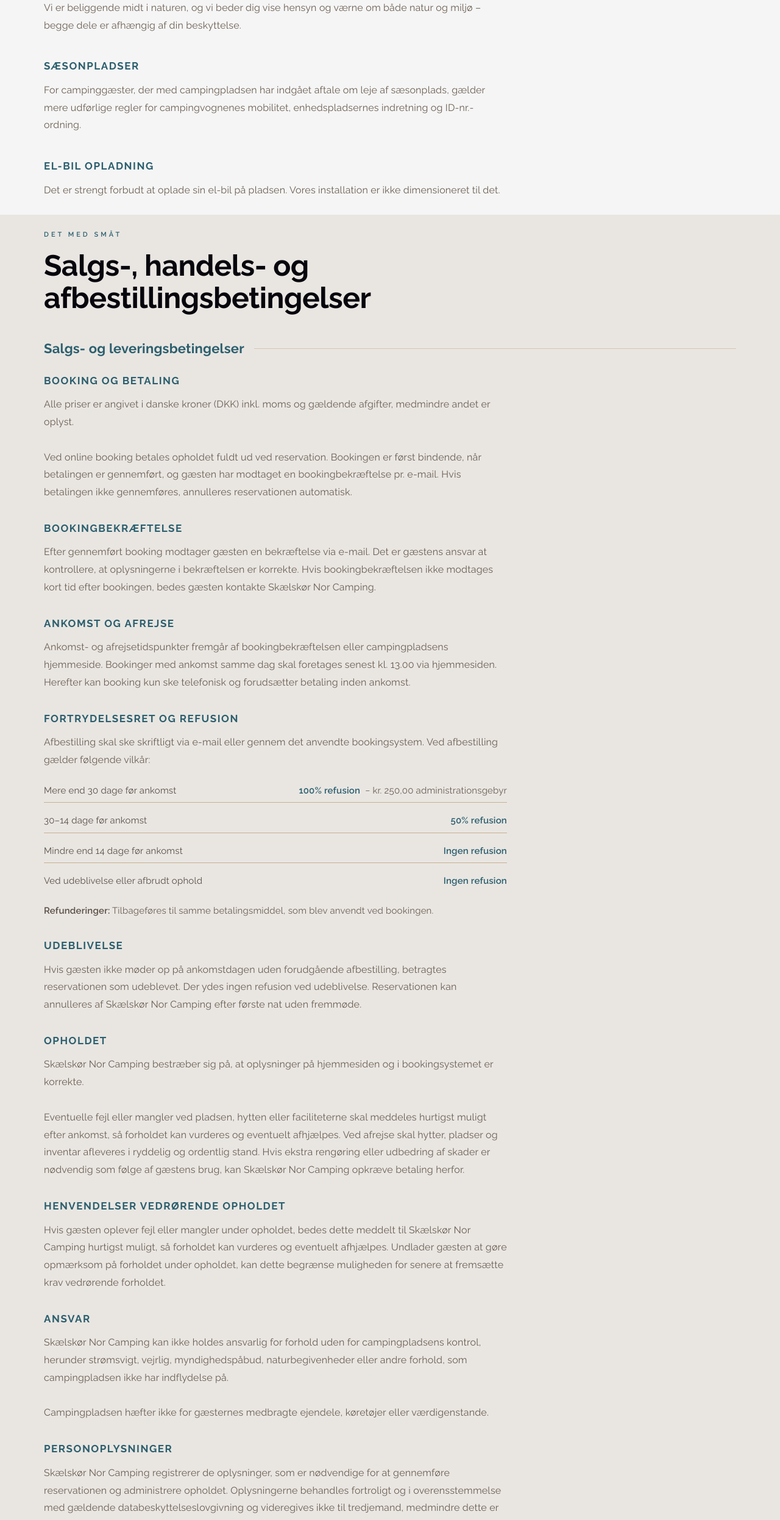
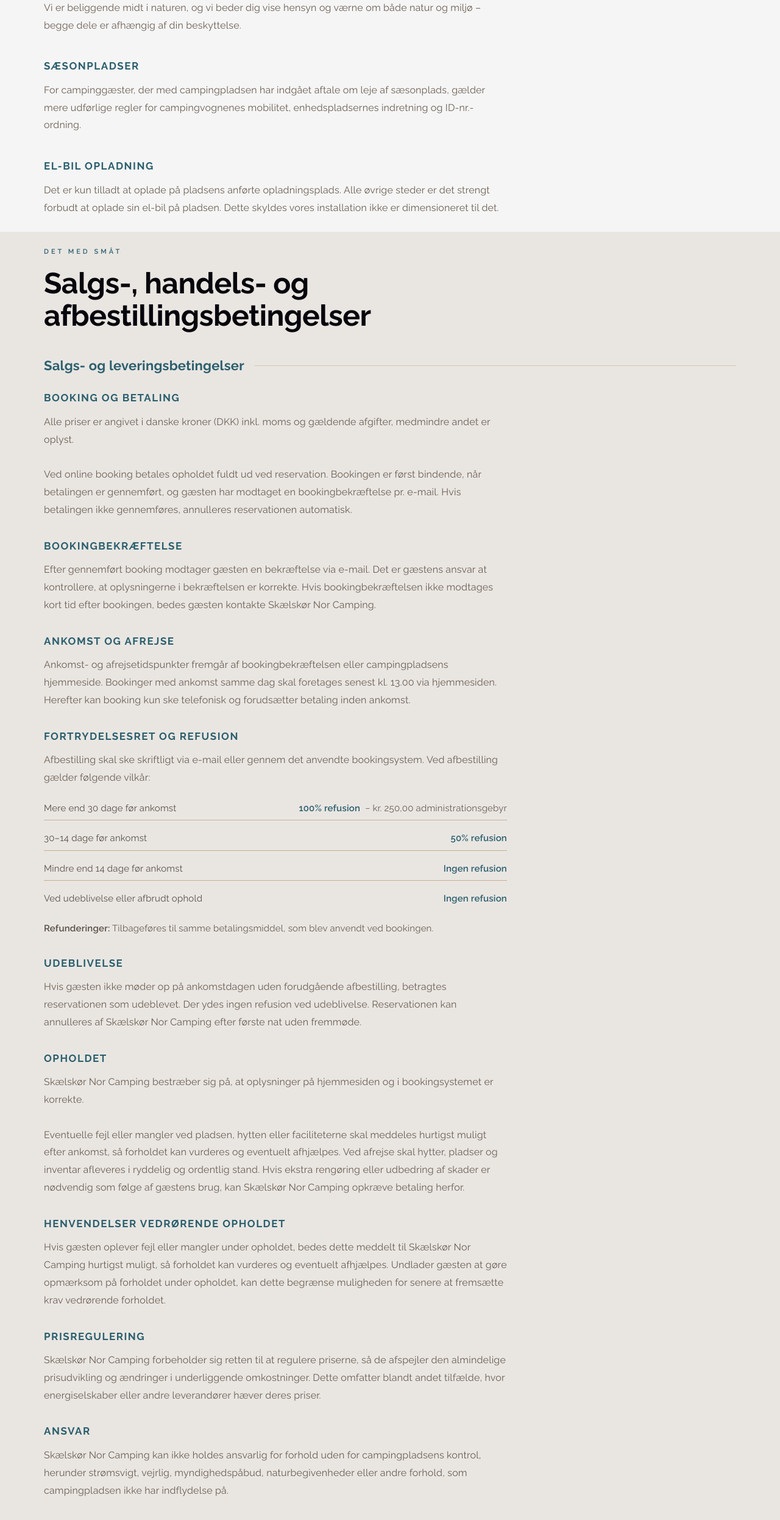
Before and after one commit to dei-cs/app-skaelskoer-camping, a React (Vite) app: page /praktisk in a window 1280 px wide. Shown: the part 2232-4724 px from the top of the page at 61% size. Built offline with nearby package versions, Linux system fonts and the light colour scheme.

Commit message:
feat: add price-regulation term and clarify EV charging rule
Add Prisregulering clause to sales terms reserving the right to adjust prices following cost developments (e.g. energy suppliers). Update EV charging rule to allow charging only at the designated charging spot.

```diff
--- a/src/components/RentalTermsSection/RentalTermsSection.tsx
+++ b/src/components/RentalTermsSection/RentalTermsSection.tsx
@@ -36,6 +36,11 @@ const saleCategories = [
     title: 'Henvendelser vedrørende opholdet',
     content:
       'Hvis gæsten oplever fejl eller mangler under opholdet, bedes dette meddelt til Skælskør Nor Camping hurtigst muligt, så forholdet kan vurderes og eventuelt afhjælpes. Undlader gæsten at gøre opmærksom på forholdet under opholdet, kan dette begrænse muligheden for senere at fremsætte krav vedrørende forholdet.'
+  },
+  {
+    title: 'Prisregulering',
+    content:
+      'Skælskør Nor Camping forbeholder sig retten til at regulere priserne, så de afspejler den almindelige prisudvikling og ændringer i underliggende omkostninger. Dette omfatter blandt andet tilfælde, hvor energiselskaber eller andre leverandører hæver deres priser.'
   },
   {
     title: 'Ansvar',
@@ -190,6 +195,9 @@ export default function RentalTermsSection () {
               <InfoBlock title={saleCategories[8].title}>
                 {saleCategories[8].content}
               </InfoBlock>
+              <InfoBlock title={saleCategories[9].title}>
+                {saleCategories[9].content}
+              </InfoBlock>
             </Stack>
           </Box>
         </Stack>
--- a/src/components/RulesetSection/RulesetSection.tsx
+++ b/src/components/RulesetSection/RulesetSection.tsx
@@ -51,7 +51,7 @@ const ruleCategories = [
   {
     title: 'El-bil opladning',
     content:
-      'Det er strengt forbudt at oplade sin el-bil på pladsen. Vores installation er ikke dimensioneret til det.',
+      'Det er kun tilladt at oplade på pladsens anførte opladningsplads. Alle øvrige steder er det strengt forbudt at oplade sin el-bil på pladsen. Dette skyldes vores installation ikke er dimensioneret til det.',
   },
 ]
 
```
